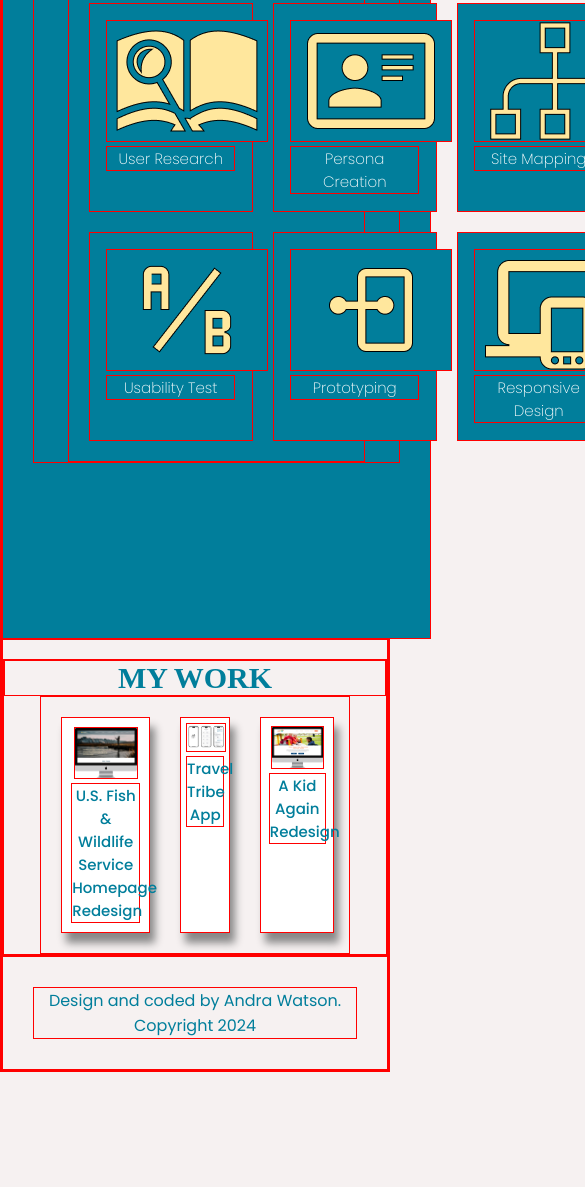
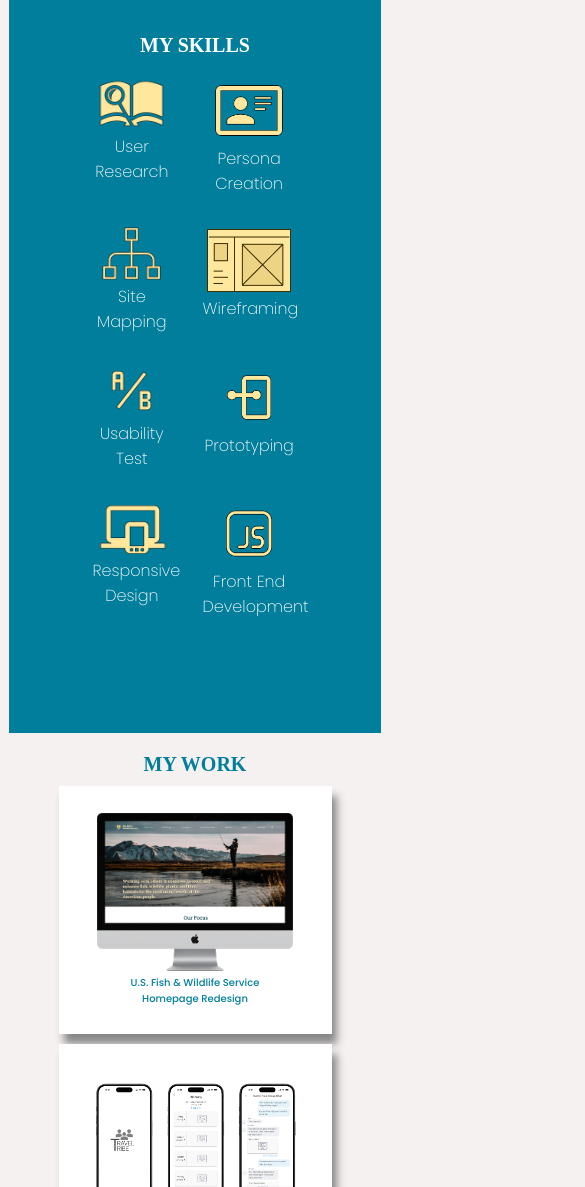
Before and after one commit to Andra-Watson/UX_UI_HW_18, a plain HTML site: page index.html in a window 390 px wide. Shown: the part 813-2000 px from the top of the page, 585 px wide, since content can reach past the window. Before the commit the page ends 1885 px from the top, so only its background shows below. Drawn offline with Linux system fonts and the light colour scheme.

Commit message:
update
update

```diff
--- a/css/style.css
+++ b/css/style.css
@@ -1,7 +1,7 @@
-
+/*
 * {
     border: 1px solid red;
-}
+}*/
 
 *{
     margin: 0;
@@ -50,35 +50,30 @@ nav img{
 
 .hero {
     width: 70%;
-    padding: 30px;
+    padding: 2%;
     margin: auto;
     background-color: #fff;
-    padding: 10px;
     box-shadow: 5px 10px 8px #888888;
 }
 
 .heroImage {
-    width: 80%;
+    width: 90%;
 }
 
 .headername {
     background-color: #fff;
-    font-size: 80px;
+    font-size: 90px;
+    color: #017E9B;
+    font-family: 'Playfair', serif;
 }
 
 .aboutMe {
     background-color: #fff;
+    font-size: 20px;
+    color: #017E9B;
+    font-family: 'Poppins', sans-serif;
 }
 
-
-
-/*
-.grid-container {
-    display: grid;
-    grid-template-columns: auto auto auto auto;
-    background-color: #2196F3;
-    padding: 10px;
-  }*/
 
 .grid-container {
     display: grid;
@@ -91,19 +86,9 @@ nav img{
     background-color: #fff;
     text-align: center;}
 
-    /*
-    .grid-item {
-        background-color: rgba(255, 255, 255, 0.8);
-        border: 1px solid rgba(0, 0, 0, 0.8);
-        padding: 20px;
-        font-size: 30px;
-        text-align: center;
-      }*/
 
-      .name {
+    .name {
         grid-area: name;
-        color: #017E9B;
-        font-family: 'Playfair', serif;
         text-align: left;
         background-color: #fff;
     }
@@ -113,11 +98,9 @@ nav img{
      }
     .about {
         grid-area: about;
-        font-size: 20px;
-        color: #017E9B;
-        font-family: 'Poppins', sans-serif;
         text-align: left;
         background-color: #fff;}
+
 
 .skill {
     width: 95%;
@@ -129,7 +112,7 @@ nav img{
 
 .skillbox {
     background-color: #017E9B;
-    padding-top: 10%;
+    padding: 10%;
 }
 
 .skillheader {
@@ -258,6 +241,8 @@ nav img{
  }
 
 
+
+
 .work {
     padding-top: 5%;
 }
@@ -334,19 +319,78 @@ nav img{
     font-family: 'Poppins', sans-serif;
 }
 
-@media only screen and (max-width:600) {
+@media(max-width: 600px){
+
+    .heroImage {
+        width: 70%;
+    }
+
+    .headername {
+        font-size: 40px;
+        text-align: center;
+    }
+
+    .aboutMe {
+        font-size: 16px;
+        text-align: center;
+    }
 
     .grid-container {
-        grid-template-columns: auto;
-        grid-template-rows: 300px 300px 300px;
         grid-template-areas:
           'name'
           'image'
           'about';
-        gap: 20px;
+        gap: 10px;
         padding: 10px;
         background-color: #fff;
-        text-align: center;}
+        text-align: center;
+        }
 
+        .skill {
+            width: 80%;
+        }
 
+        .skillheader { font-size: 20px;}
+
+        .skill-container {
+            grid-template-areas:
+            'research persona'
+            'mapping wireframe'
+            'abtest prototype'
+            'responsive frontend';
+            gap: 10px;
+            padding: 10px;
+            width: 90%;
+            margin: auto;
+            background-color: #017E9B;
+            text-align: center;
+        }
+
+        .researchimage { width: 90%;}
+        .personaimage {width: 90%;}
+        .sitemapimage {width: 90%;}
+        .wireframeimage {width: 90%;}
+        .testimage {width: 90%;}
+        .prototypeimage {width: 90%;}
+        .responsiveimage {width: 90%;}
+        .frontendimage {width: 90%;}
+        h3 {font-size: 16px;
+        text-align: center;
+    }
+
+    .work-container {
+        grid-template-areas:
+          'fish'
+          'travel'
+          'kid';
+        gap: 10px;
+        padding: 10px;
+        width: 70%;
+        margin: auto;
+    }
+
+     .workheader {font-size: 20px;}
+    .worktitle {
+        font-size: 10px;
+    }
 }
```
